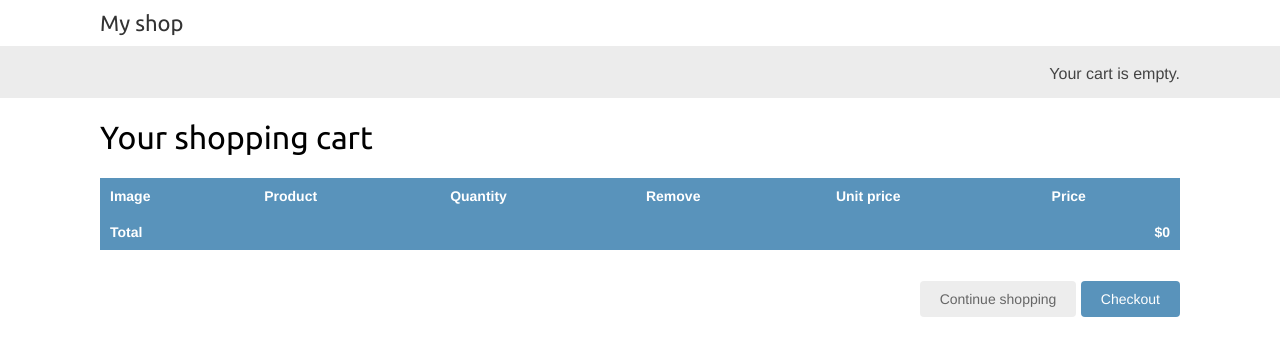
After one commit to kvrasuli/myshop, a Django app: page /cart/ in a window 1280 px wide. The commit adds this page. Shown: the top 356 px of the page. Run offline with Django 3.2, Linux system fonts and the light colour scheme.

Commit message:
context processor for cart added

```diff
--- /dev/null
+++ b/cart/context_processors.py
@@ -0,0 +1,4 @@
+from .cart import Cart
+
+def cart(request):
+    return {'cart': Cart(request)}
--- /dev/null
+++ b/cart/templates/cart/detail.html
@@ -0,0 +1,47 @@
+{% extends "shop/base.html" %}
+{% load static %}
+
+{% block title %}Your shopping cart{% endblock %}
+
+{% block content %}
+    <h1>Your shopping cart</h1>
+    <table class='cart'>
+        <thead>
+            <tr>
+                <th>Image</th>
+                <th>Product</th>
+                <th>Quantity</th>
+                <th>Remove</th>
+                <th>Unit price</th>
+                <th>Price</th>
+            </tr>
+        </thead>
+        <tbody>
+            {% for item in cart %}
+                {% with product=item.product %}
+                    <tr>
+                        <td>
+                            <a href="{{ product.get_absolute_url }}">
+                                <img src="{% if product.image %}{{ product.image.url }}{% else %}{% static 'img/no_image.png' %}{% endif %}">
+                            </a>
+                        </td>
+                        <td>{{ product.name }}</td>
+                        <td>{{ item.quantity }}</td>
+                        <td><a href='{% url "cart:cart_remove" product.id %}'>Remove</a></td>
+                        <td class="num">${{ item.price }}</td>
+                        <td class="num">${{ item.total_price }}</td>
+                    </tr>
+                {% endwith %}
+            {% endfor %}
+            <tr class="total">
+                <td>Total</td>
+                <td colspan="4"></td>
+                <td class="num">${{ cart.get_total_price }}</td>
+            </tr>
+        </tbody>
+    </table>
+    <p class="text-right">
+        <a href="{% url 'shop:product_list' %}" class="button light">Continue shopping</a>
+        <a href="#" class="button">Checkout</a>
+    </p>
+{% endblock %}
--- a/myshop/settings.py
+++ b/myshop/settings.py
@@ -64,6 +64,7 @@ TEMPLATES = [
                 'django.template.context_processors.request',
                 'django.contrib.auth.context_processors.auth',
                 'django.contrib.messages.context_processors.messages',
+                'cart.context_processors.cart'
             ],
         },
     },
--- a/shop/templates/shop/base.html
+++ b/shop/templates/shop/base.html
@@ -11,7 +11,19 @@
             <a href="/" class="logo">My shop</a>
         </div>
         <div id='subheader'>
-            <div class="cart">Your cart is empty.</div>
+            <div class="cart">
+                {% with total_items=cart|length %}
+                    {% if cart|length > 0 %}
+                        Your cart:
+                        <a href="{% url 'cart:cart_detail' %}">
+                            {{ total_items }} item{{ total_items|pluralize }},
+                            ${{ cart.get_total_price }}
+                        </a>
+                    {% else %}
+                        Your cart is empty.
+                    {% endif %}
+                {% endwith %}
+            </div>
         </div>
         <div id='content'>
             {% block content %}{% endblock %}
```
